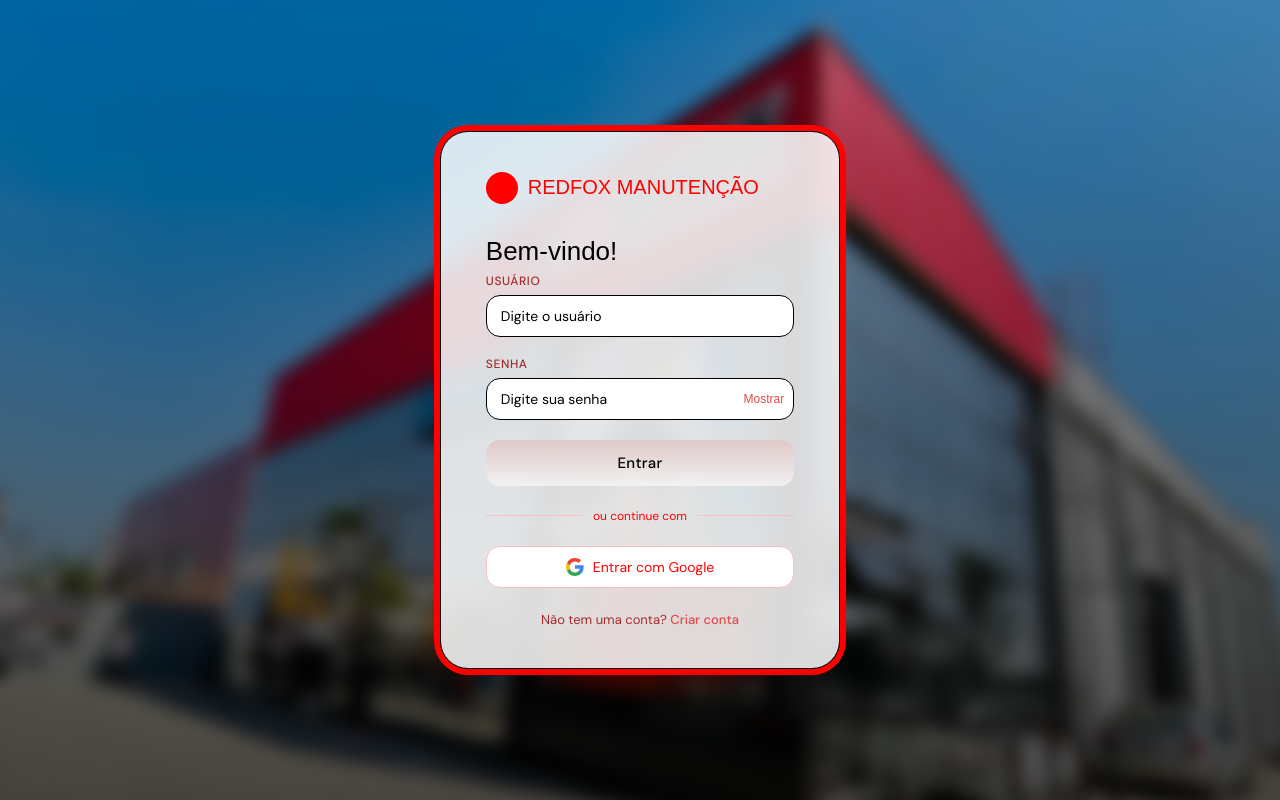
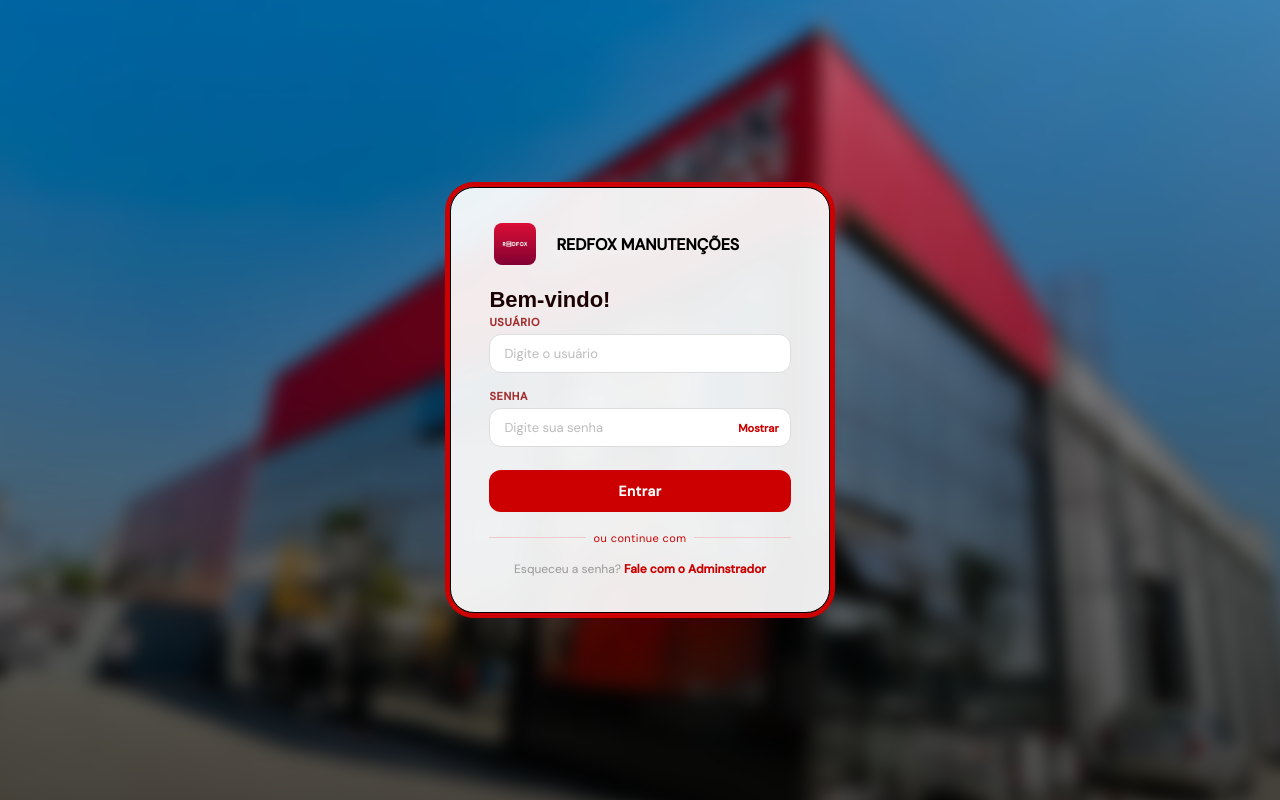
Before and after one commit to Thonyed/sistema-de-manuten-es, a Django app: page / in a window 1280 px wide. Run offline with Django 5.2, Linux system fonts and the light colour scheme.

Commit message:
Melhoria na tela de login

```diff
--- a/manutencao/manutencao_app/static/manutencao_app/login.css
+++ b/manutencao/manutencao_app/static/manutencao_app/login.css
@@ -1,6 +1,5 @@
 *,
-*::before,
-*::after {
+*, *::before, *::after {
     box-sizing: border-box;
     margin: 0;
     padding: 0;
@@ -28,95 +27,79 @@ body {
     height: 100%;
     top: 0;
     left: 0;
-
     background:
         linear-gradient(0deg, rgba(0, 0, 0, 0.7), rgba(0, 0, 0, 0.2)),
         url('/static/manutencao_app/img/redfox.jpeg') no-repeat center center;
-
-    background-size: cover; /* 🔥 ISSO resolve 80% dos casos */
-
+    background-size: cover;
     filter: blur(8px);
     transform: scale(1.1);
     z-index: -1;
 }
 
+/* ─── CARD ─────────────────────────────────────── */
 .card {
-    background: #fff;
+    background: rgba(255, 255, 255, 0.92);
     border: 1.5px solid #000000;
-    border-radius: 28px;
-    padding: 2.5rem 2.8rem;
+    border-radius: 24px;
+    padding: 2.2rem 2.4rem;
     width: 100%;
-    max-width: 400px;
-    box-shadow: 0 0 0 6px #ff0000;
+    max-width: 380px;
+    box-shadow: 0 0 0 5px #cc0000;
     backdrop-filter: blur(10px);
-    background: rgba(255, 255, 255, 0.85);
 }
 
+/* ─── LOGO ─────────────────────────────────────── */
 .logo {
     display: flex;
     align-items: center;
-    gap: 10px;
-    margin-bottom: 2rem;
+    margin-bottom: 1.4rem;
+    flex-wrap: wrap;
+    margin-left: 5px;
+    gap: 20px;
 }
 
-.logo-dot {
-    width: 32px;
-    height: 32px;
-    border-radius: 50%;
-    background: #ff0000;
-    display: flex;
-    align-items: center;
-    justify-content: center;
+.logo-img {
+    height: 42px;
+    width: auto;
+    border-radius: 8px;
 }
-
-.logo-dot svg {
-    width: 16px;
-    height: 16px;
-    fill: #fff;
-}
-
-.logo-text {
-    font-family: Arial, sans-serif;
-    font-size: 20px;
-    color: #ff0000;
-    font-weight: 500;
-}
-
+/* ─── TÍTULOS ───────────────────────────────────── */
 h2 {
     font-family: Arial, sans-serif;
-    font-size: 26px;
-    font-weight: 500;
-    color: #000000;
-    margin-bottom: 6px;
+    font-size: 22px;
+    font-weight: 600;
+    color: #1a0000;
+    margin-bottom: 2px;
 }
 
 .subtitle {
-    font-size: 13px;
-    color: #000000;
-    margin-bottom: 2rem;
+    font-size: 12px;
+    color: #999;
+    margin-bottom: 1.4rem;
 }
 
+/* ─── CAMPOS ────────────────────────────────────── */
 .field {
-    margin-bottom: 1.2rem;
+    margin-bottom: 1rem;
 }
 
 .field label {
     display: block;
-    font-size: 12px;
-    font-weight: 500;
+    font-size: 11px;
+    font-weight: 600;
     color: #a32d2d;
-    letter-spacing: 0.05em;
+    letter-spacing: 0.06em;
     text-transform: uppercase;
-    margin-bottom: 6px;
+    margin-bottom: 5px;
 }
 
 .field input {
     width: 100%;
-    padding: 11px 14px;
-    border: 1px solid #000000;
-    border-radius: 14px;
-    font-size: 14px;
-    color: #501313;
+    padding: 10px 14px;
+    border: 1.5px solid #ddd;        /* era #000 — agora mais suave */
+    border-radius: 12px;
+    font-size: 13px;
+    color: #1a0000;
     font-family: 'DM Sans', sans-serif;
     outline: none;
     background: #fff;
@@ -124,99 +107,64 @@ h2 {
 }
 
 .field input::placeholder {
-    color: #000000;
+    color: #bbb;                      /* era #000 — agora mais suave */
 }
 
 .field input:focus {
-    border-color: #e24b4a;
-    box-shadow: 0 0 0 3px #fcebeb;
+    border-color: #cc0000;
+    box-shadow: 0 0 0 3px rgba(204, 0, 0, 0.1);
 }
 
-.row {
-    display: flex;
-    justify-content: space-between;
-    align-items: center;
-    margin-bottom: 1.5rem;
-}
-
-.check-wrap {
-    display: flex;
-    align-items: center;
-    gap: 7px;
-    cursor: pointer;
-}
+/* ─── WRAPPER DA SENHA (mostrar/ocultar) ─────────── */
 .input-wrapper {
     position: relative;
 }
 
 .toggle-btn {
     position: absolute;
-  right: 10px;
+    right: 12px;
     top: 50%;
     transform: translateY(-50%);
     background: none;
     border: none;
-  font-size: 12px;
-  color: #e24b4a;
+    font-size: 11px;
+    font-weight: 600;
+    color: #cc0000;
     cursor: pointer;
+    font-family: 'DM Sans', sans-serif;
 }
 
-.check-wrap input[type="checkbox"] {
-    accent-color: #e24b4a;
-    width: 15px;
-    height: 15px;
+/* ─── BOTÃO ENTRAR ──────────────────────────────── */
+.btn {
+    width: 100%;
+    padding: 12px;
+    background: #cc0000;              /* era gradiente claro — agora vermelho sólido */
+    color: #fff;
+    font-size: 14px;
+    font-weight: 600;
+    font-family: 'DM Sans', sans-serif;
+    border: none;
+    border-radius: 12px;
     cursor: pointer;
-}
-
-.check-wrap span {
-    font-size: 13px;
-    color: #791f1f;
-}
-
-.forgot {
-    font-size: 13px;
-    color: #e24b4a;
-    text-decoration: none;
-    font-weight: 500;
-    transition: color 0.2s;
-}
-
-.forgot:hover {
-    color: #ff0000;
-}
-
-.btn {
-    width: 100% !important;
-    padding: 13px !important;
-    background: linear-gradient(0deg, rgba(247, 247, 247, 0.767) 0%, rgb(223, 200, 200) 100%);
-    color: #000000 !important;
-    font-size: 15px !important;
-    font-weight: 500 !important;
-    font-family: 'DM Sans', sans-serif !important;
-    border: none !important;
-    border-radius: 14px !important;
-    cursor: pointer;
-    letter-spacing: 0.02em;
-    display: block;
-    text-align: center;
-    transition: background 0.2s, transform 0.1s, box-shadow 0.2s;
+    letter-spacing: 0.03em;
+    margin-top: 0.4rem;
+    transition: background 0.2s, transform 0.1s;
 }
 
 .btn:hover {
-    background: #ff0000 !important;
-    box-shadow: 0 4px 16px #f09595 !important;
-    transform: none !important;
+    background: #aa0000;
 }
 
 .btn:active {
-    transform: scale(0.98) !important;
+    transform: scale(0.98);
 }
 
+/* ─── DIVISOR ───────────────────────────────────── */
 .divider {
     display: flex;
     align-items: center;
-    gap: 10px;
-    margin: 1.4rem 0;
+    gap: 8px;
+    margin: 1.2rem 0 0;
 }
 
 .divider::before,
@@ -224,70 +172,45 @@ h2 {
     content: '';
     flex: 1;
     height: 1px;
-    background: #f7c1c1;
+    background: #f0caca;
 }
 
 .divider span {
-    font-size: 12px;
-    color: #ff0000;
+    font-size: 11px;
+    color: #cc0000;
+    letter-spacing: 0.04em;
 }
 
-.social-btn {
-    width: 100% !important;
-    padding: 11px !important;
-    background: #fff !important;
-    border: 1px solid #f7c1c1 !important;
-    border-radius: 14px !important;
-    font-size: 14px !important;
-    font-family: 'DM Sans', sans-serif !important;
-    color: #ff0000 !important;
-    cursor: pointer;
-    display: flex !important;
-    align-items: center;
-    justify-content: center;
-    gap: 9px;
-    transition: border 0.2s, background 0.2s;
-}
-
-.social-btn:hover {
-    background: #fcebeb !important;
-    border-color: #ff0000 !important;
-    transform: none !important;
-}
-
-.social-icon {
-    width: 18px;
-    height: 18px;
-}
-
+/* ─── FOOTER "fale com o admin" ─────────────────── */
 .footer {
-    margin-top: 1.4rem;
+    margin-top: 1rem;
     text-align: center;
-    font-size: 13px;
-    color: #a32d2d;
+    font-size: 12px;
+    color: #999;
 }
 
 .footer a {
-    color: #e24b4a;
-    font-weight: 500;
+    color: #cc0000;
+    font-weight: 600;
     text-decoration: none;
     transition: color 0.2s;
 }
 
 .footer a:hover {
-    color: #ff0000;
+    color: #aa0000;
 }
 
+/* ─── MENSAGEM DE ERRO ──────────────────────────── */
 .alert-error {
     width: 100%;
-    background: #ff0000;
-    color: #fff;
+    background: #fff0f0;
+    color: #a32d2d;
+    border: 1px solid #f7c1c1;
+    border-left: 4px solid #cc0000;
     padding: 10px 14px;
     border-radius: 10px;
     font-size: 13px;
     font-weight: 500;
-    text-align: center;
     margin-bottom: 1rem;
     opacity: 1;
-    border-left: 4px solid #a32d2d;
 }
--- a/manutencao/manutencao_app/templates/manutencao_app/criar_escada.html
+++ b/manutencao/manutencao_app/templates/manutencao_app/criar_escada.html
@@ -11,7 +11,7 @@
 
 <div class="topo">
     <h1>🔧 AGENDAR MANUTENÇÃO</h1>
-    <p>Cadastre uma nova manutenção</p>
+    <p>Agende a manutenção da sua escada</p>
 </div>
 
 <div class="form-container">
--- a/manutencao/manutencao_app/templates/manutencao_app/login.html
+++ b/manutencao/manutencao_app/templates/manutencao_app/login.html
@@ -17,8 +17,8 @@
     <div class="page">
         <div class="card">
             <div class="logo">
-                <div class="logo-dot"></div>
-                <span class="logo-text">REDFOX MANUTENÇÃO</span>
+                <img src="{% static 'manutencao_app/img/redfox_logo.jpeg' %}"  class="logo-img" />
+                <span><h4>  REDFOX MANUTENÇÕES </h4></span>
             </div>
             <h2>Bem-vindo!</h2>
 
@@ -53,21 +53,7 @@
 
             <div class="divider"><span>ou continue com</span></div>
 
-            <button class="social-btn">
-                <svg class="social-icon" viewBox="0 0 18 18" xmlns="http://www.w3.org/2000/svg">
-                    <path fill="#4285F4"
-                        d="M17.64 9.2c0-.637-.057-1.251-.164-1.84H9v3.481h4.844a4.14 4.14 0 0 1-1.796 2.716v2.259h2.908c1.702-1.567 2.684-3.875 2.684-6.615z" />
-                    <path fill="#34A853"
-                        d="M9 18c2.43 0 4.467-.806 5.956-2.184l-2.908-2.259c-.806.54-1.837.86-3.048.86-2.344 0-4.328-1.584-5.036-3.711H.957v2.332A8.997 8.997 0 0 0 9 18z" />
-                    <path fill="#FBBC05"
-                        d="M3.964 10.706A5.41 5.41 0 0 1 3.682 9c0-.593.102-1.17.282-1.706V4.962H.957A8.996 8.996 0 0 0 0 9c0 1.452.348 2.827.957 4.038l3.007-2.332z" />
-                    <path fill="#EA4335"
-                        d="M9 3.58c1.321 0 2.508.454 3.44 1.345l2.582-2.58C13.463.891 11.426 0 9 0A8.997 8.997 0 0 0 .957 4.962L3.964 7.294C4.672 5.163 6.656 3.58 9 3.58z" />
-                </svg>
-                Entrar com Google
-            </button>
-
-            <p class="footer">Não tem uma conta? <a href="#">Criar conta</a></p>
+            <p class="footer">Esqueceu a senha?<a href="#"> Fale com o Adminstrador</a></p>
         </div>
     </div>
 
```
Also changed, not shown: manutencao/db.sqlite3, manutencao/manutencao_app/static/manutencao_app/img/redfox_logo.jpeg (added). Lines whose indentation alone changed are shown as unchanged.
